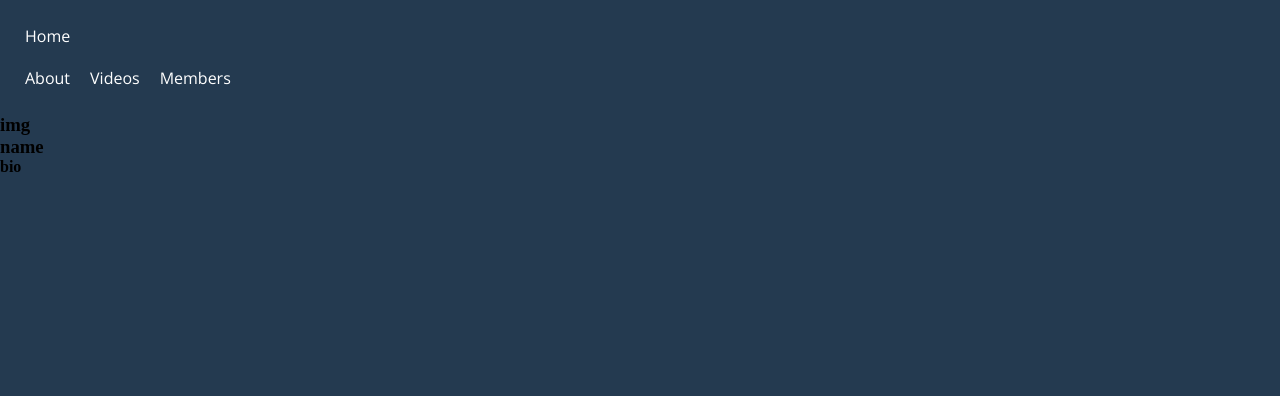
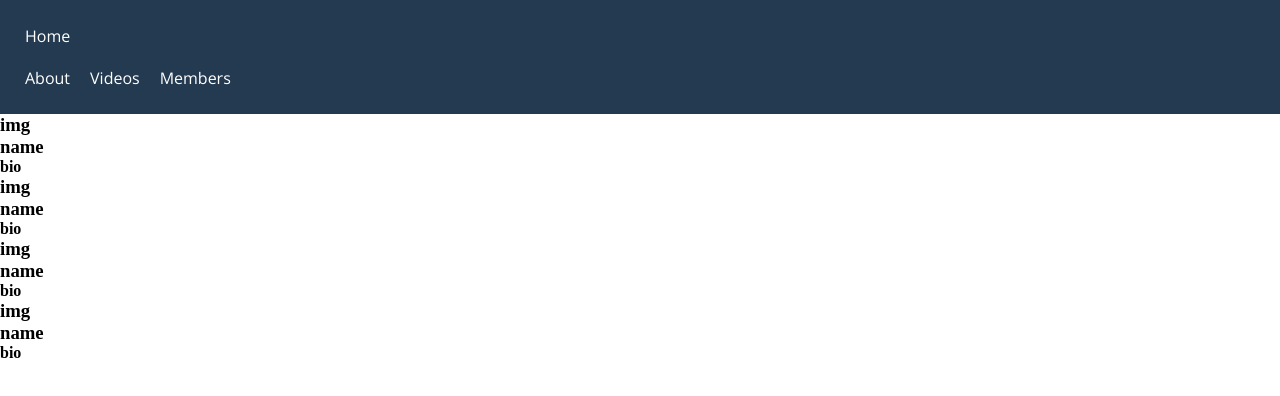
Before and after one commit to rkumar06/webdevproj2, a React (Vite) app in the folder proj2/: page /members in a window 1280 px wide. Shown: the top 396 px of the page. Built offline with nearby package versions, Linux system fonts and the light colour scheme.

Commit message:
some member functionality

```diff
--- /dev/null
+++ b/proj2/src/BigPolaroid.jsx
@@ -0,0 +1,9 @@
+import React from "react"
+
+function BigPolaroid(){
+    return (
+        <h1>big polaroid</h1>
+    )
+}
+
+export default BigPolaroid
--- a/proj2/src/Members.jsx
+++ b/proj2/src/Members.jsx
@@ -1,15 +1,25 @@
 import React from "react"
 import Polaroid from "./Polaroid"
+import BigPolaroid from "./BigPolaroid"
 import './style.css'
 
 
 function Members(){
-    const memberInfo = [{Name: "test 1", Desc: "bio", Img: "img"}, {Name: "test 1", Desc: "bio", Img: "img"}, {Name: "test 1", Desc: "bio", Img: "img"}]
+    const memberInfo = [{name: "name", bio: "bio", img: "img"}, {name: "name", bio: "bio", img: "img"}, {name: "name", bio: "bio", img: "img"}, {name: "name", bio: "bio", img: "img"}]
+    const memberPolaroids = memberInfo.map(member => <Polaroid name = {member.name} bio = {member.bio} img = {member.img} />)
+    const [isBig, setBig] = React.useState(false)
+
+    function handleX() {
+        setBig(false)
+    }
+    function handlePolaroidClicked(){
+        setBig(true)
+    }
+
     return (
-        <Polaroid
-            name = "name"
-            bio = "bio"
-            img = "img"/>
+        <div className = "members-page">
+            {isBig ? <BigPolaroid/> : memberPolaroids}
+        </div>
     )
 }
 
--- a/proj2/src/Polaroid.jsx
+++ b/proj2/src/Polaroid.jsx
@@ -3,10 +3,12 @@ import './style.css'
 
 function Polaroid(props){
     return (
-        <div>
-            <h3>{props.img}</h3>
-            <h3>{props.name}</h3>
-            <h4>{props.bio}</h4>
+        <div className = "polaroid-container">
+            <div className="polaroid">
+                <h3>{props.img}</h3>
+                <h3>{props.name}</h3>
+                <h4>{props.bio}</h4>
+            </div>
         </div>
 
     )
--- a/proj2/src/style.css
+++ b/proj2/src/style.css
@@ -1,10 +1,10 @@
 * {
     margin: 0;
     padding: 0;
-    background-color: #243A50;
 }
 
 .nav {
+    background-color: #243A50;
     font-family: 'Open Sans';
     display: flex;
     align-items: center;
@@ -27,6 +27,7 @@
 /* home page styles */
 
 .home-page-title{
+    background-color: #243A50;
     font-family: 'Luckiest Guy';
     color: #F6B33F;
     -webkit-text-stroke: .5px black;
@@ -39,6 +40,7 @@
 }
 
 .home-paragraph{
+    background-color: #243A50;
     font-family: 'Open Sans';
     padding-left: 3%;
     color:white;
```
